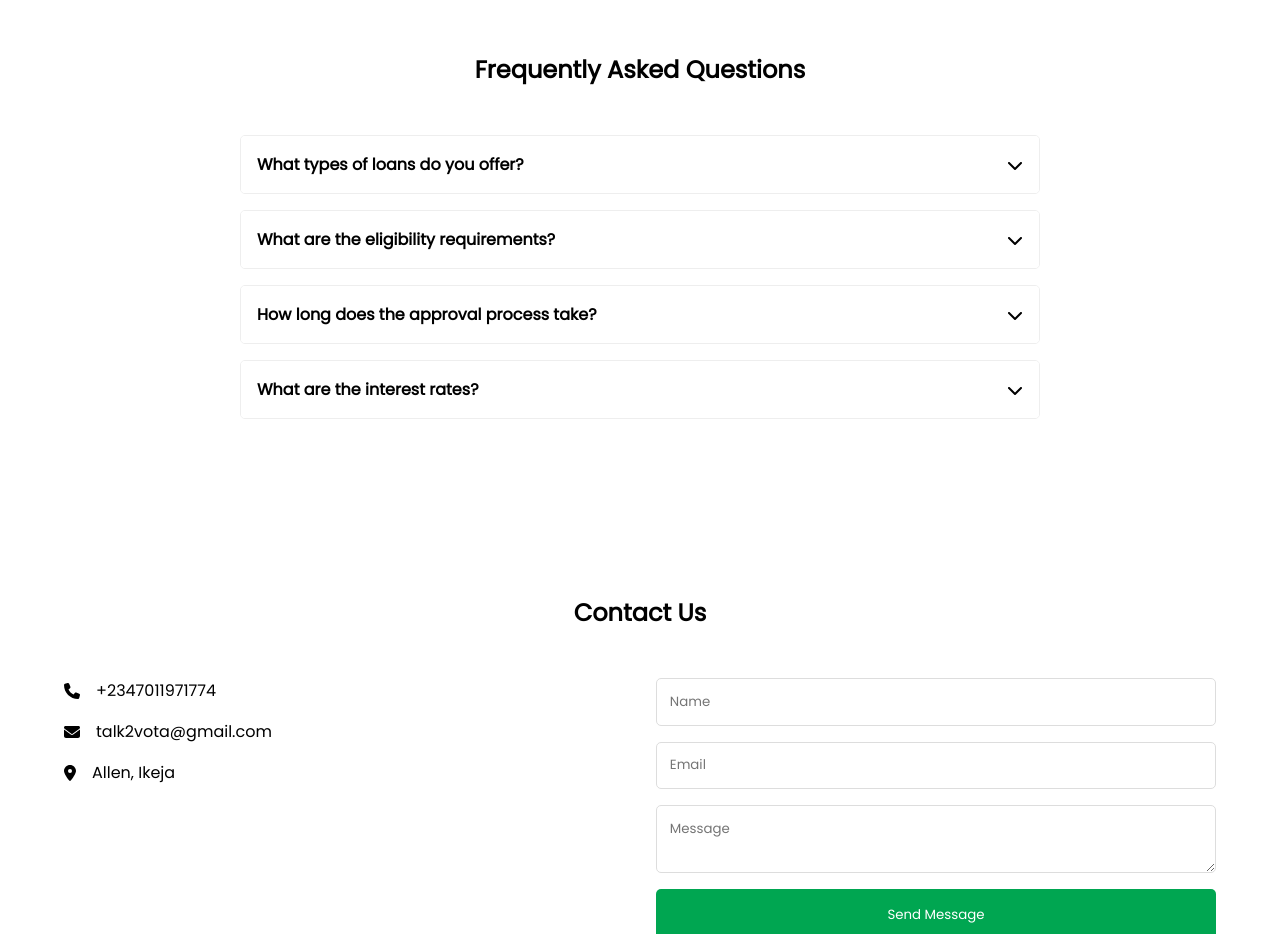
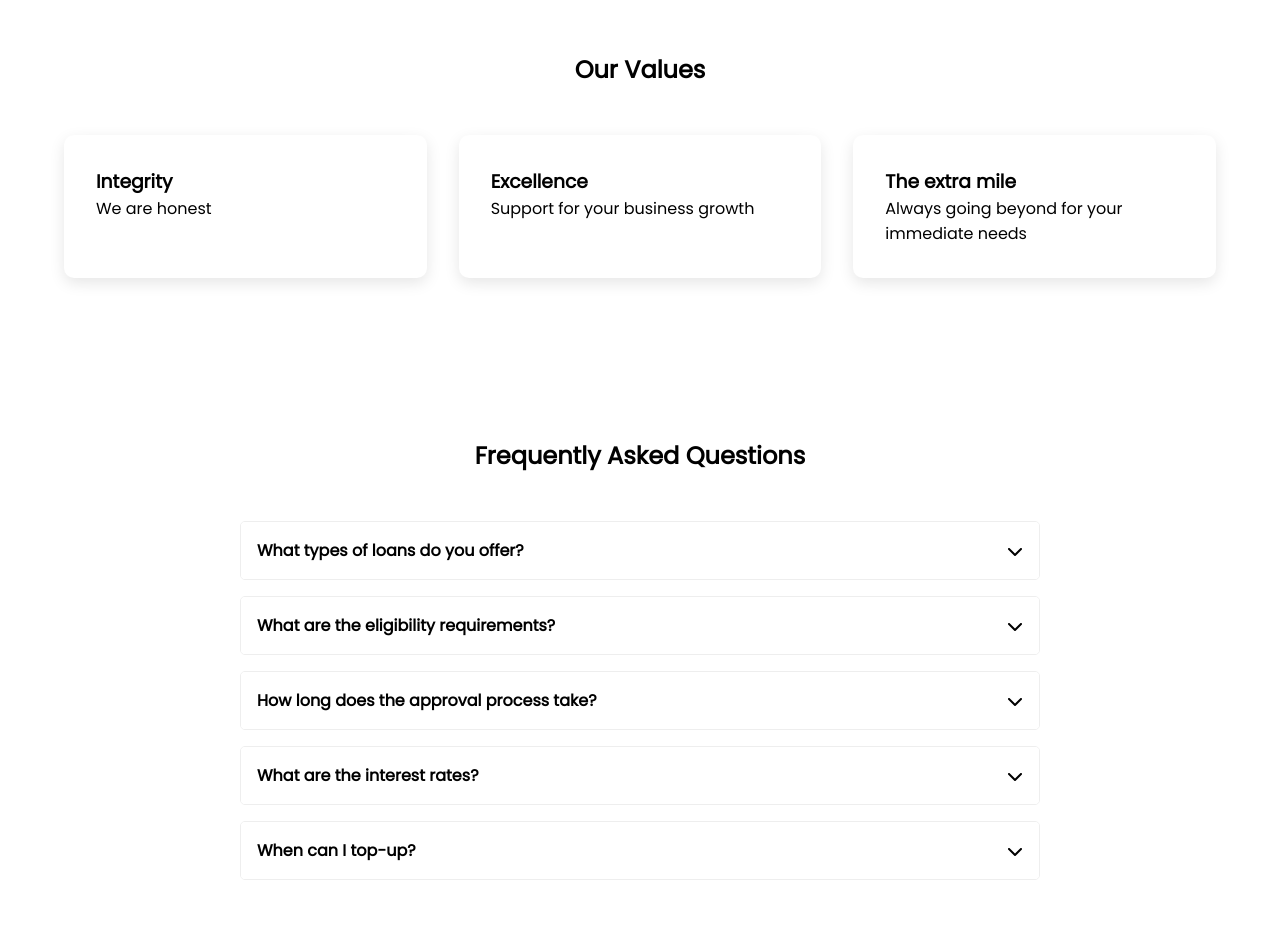
Before and after one commit to ewa-edun/Vota-2nd, a React (Vite) app: page / in a window 1280 px wide. Shown: the part 1860-2794 px from the top of the page. Built offline with nearby package versions, Linux system fonts and the light colour scheme.

Commit message:
our values

```diff
--- a/src/Page.css
+++ b/src/Page.css
@@ -34,7 +34,7 @@ header {
 }
 
 .logo {
-  font-size: 1.5rem;
+  font-size: 1.7rem;
   font-weight: bold;
   color: var(--primary);
   text-decoration: none;
--- a/src/Page.jsx
+++ b/src/Page.jsx
@@ -17,6 +17,7 @@ const Page = () => {
     { to: "about", label: "About" },
     { to: "services", label: "Services" },
     { to: "process", label: "Process" },
+    { to: "values", label: "Values" },
     { to: "faq", label: "FAQ" },
     { to: "contact", label: "Contact" }
   ];
@@ -32,11 +33,15 @@ const Page = () => {
     },
     {
       question: "How long does the approval process take?",
-      answer: "Most applications are processed within 24-48 hours."
+      answer: "Most applications are processed within 24 hours."
     },
     {
       question: "What are the interest rates?",
       answer: "There are low interest rates with no hidden charges."
+    },
+    {
+      question: "When can I top-up?",
+      answer: "3 to 6 months depending on your loan amount and type."
     }
   ];
 
@@ -133,6 +138,25 @@ const Page = () => {
         </div>
       </section>
 
+      {/* Our Values Section */ }
+      <section id="values" className="services">
+        <h2>Our Values</h2>
+        <div className="services-grid">
+          <div className="service-card">
+            <h3>Integrity</h3>
+            <p>We are honest</p>
+          </div>
+          <div className="service-card">
+            <h3>Excellence</h3>
+            <p>Support for your business growth</p>
+          </div>
+          <div className="service-card">
+            <h3>The extra mile</h3>
+            <p>Always going beyond for your immediate needs</p>
+          </div>
+        </div>
+      </section>
+
       {/* FAQ Section */}
       <section id="faq" className="faq">
         <h2>Frequently Asked Questions</h2>
```
Also changed, not shown: public/vota landing bg.png (added), 1 other file (tests, documents, lock files or other folders).
